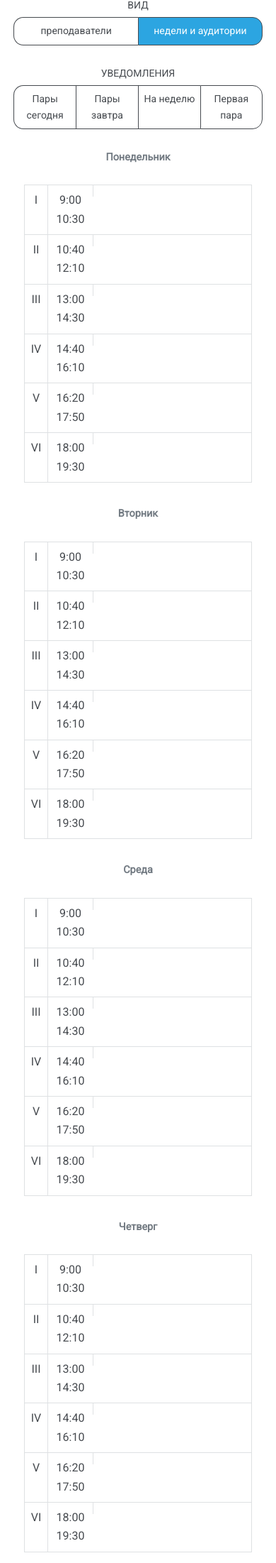
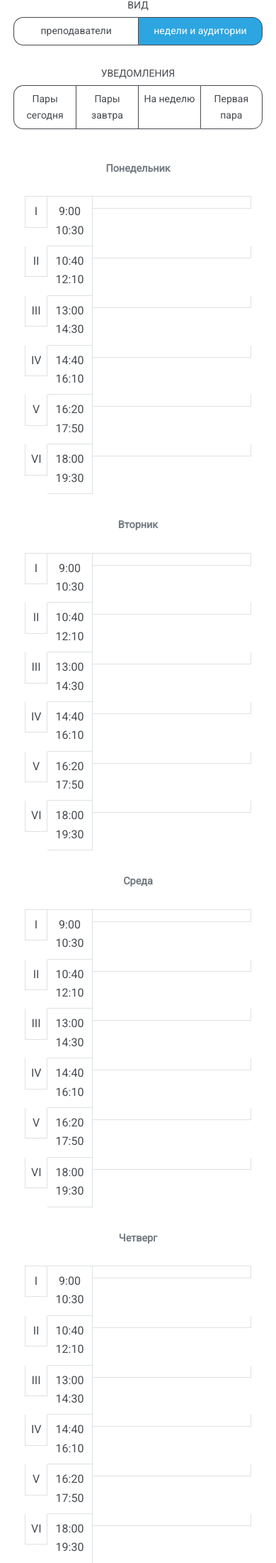
Before and after one commit to alexey109/botpage.ru, a Django app: page /editor/ in a window 390 px wide. Shown: the part 211-2413 px from the top of the page at 71% size. Run offline with Django 3.2, Linux system fonts and the light colour scheme; data that the repository does not hold is empty; some web fonts are replaced.

Commit message:
Fix table border on phones

```diff
--- a/frontend/static/frontend/css/schedule.css
+++ b/frontend/static/frontend/css/schedule.css
@@ -311,12 +311,16 @@
 	padding: 1em;
 	margin: 0 auto;
 	text-align: center;
-	border-collapse: collapse;
 }
 
 .mobile .day {
 	margin-bottom: 2em;
 	height: 100%;
+	border-collapse: collapse;
+}
+
+.mobile tr {
+	border: none;
 }
 
 .mobile .day_label {
@@ -329,7 +333,6 @@
 }
 
 .mobile .numb {
-	border: 1px solid #dee1e3;
 	height: 100%;
 }
 
@@ -343,14 +346,12 @@
 	float: left;
 	width: 4em;
 	height: 100%;
-	border-left: 1px solid #dee1e3;
 }
 
 .mobile .events {
 	float: left;
 	width: 14em;
 	height: 100%;
-	border-left: 1px solid #dee1e3;
 }
 
 .mobile .line {
--- a/frontend/templates/frontend/editor.html
+++ b/frontend/templates/frontend/editor.html
@@ -181,7 +181,7 @@ var schedule_full = {
 
 <div class="mobile">
 {% for day, day_content in mobile_content.items %}
-	<table class="day">
+	<table class="day alt">
 	<div class="day_label">{{ day_content.label }}</div>
 	{% for numb, row in day_content.content.items %}
 		<tr class="numb">
```
